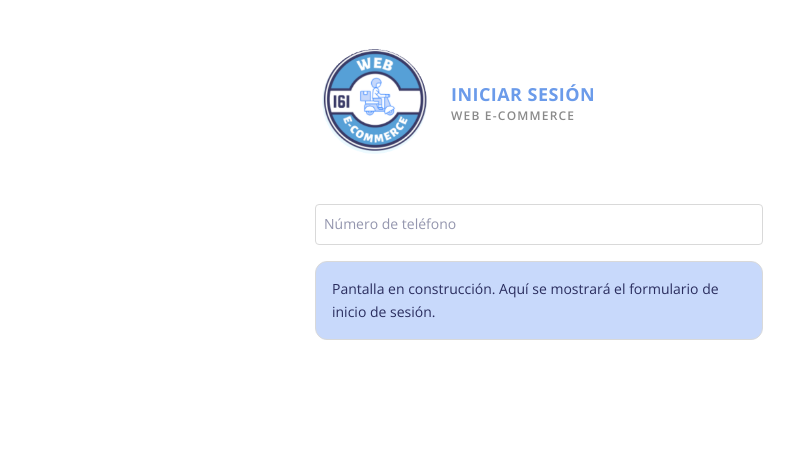
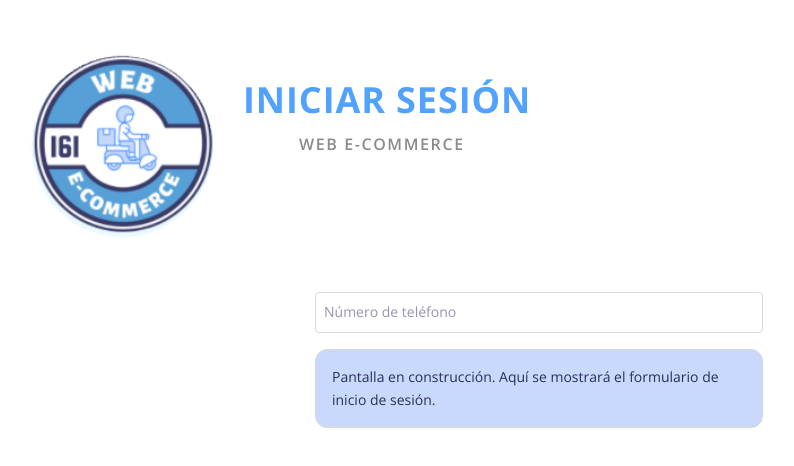
Before and after one commit to CETis-161-PROGRAMACION/ecommerce, a React (Vite) app: page /iniciar-sesion in a window 1280 px wide. Shown: the top 466 px of the page, without its empty margins (101-895 px from the left). Built offline with nearby package versions, Linux system fonts and the light colour scheme.

Commit message:
fix: update header

```diff
--- a/src/components/layout/AuthLayout.tsx
+++ b/src/components/layout/AuthLayout.tsx
@@ -9,14 +9,14 @@ interface AuthLayoutProps {
 export function AuthLayout({ title, children }: AuthLayoutProps) {
   return (
     <div className="flex min-h-screen flex-col items-center px-6 py-10">
-      <header className="mb-10 flex w-full max-w-md items-center gap-4">
+      <header className="mb-10 flex w-full px-24 max-w items-start gap-4">
         <Logo className="h-14 w-14 shrink-0" />
-        <img src="/src/assets/images/logo_e-commerce.png" alt="Logo" className="mb-1 h-30 w-auto" />
+        <img src="/src/assets/images/logo_e-commerce.png" alt="Logo" className="mb-1 h-52 w-auto" />
         <div className="min-w-0">
-          <h1 className="text-lg font-bold uppercase tracking-wide text-brand-400">
+          <h1 className="text-4xl mt-10 font-bold uppercase tracking-wide text-blue-400 ">
             {title}
           </h1>
-          <p className="text-xs font-semibold uppercase tracking-widest text-ink-muted">
+          <p className="text-md mt-3 ml-14 font-semibold uppercase tracking-widest text-ink-muted">
             Web E-commerce
           </p>
         </div>
--- a/src/index.css
+++ b/src/index.css
@@ -1,4 +1,8 @@
 @import 'tailwindcss';
+
+.message {
+  @apply rounded-xl border border-line bg-brand-100 p-4 text-sm leading-relaxed text-navy-900
+}
 
 @theme {
   --font-sans: 'Open Sans', system-ui, sans-serif;
--- a/src/pages/login/LoginPage.tsx
+++ b/src/pages/login/LoginPage.tsx
@@ -14,7 +14,7 @@ export function LoginPage() {
   return (
     <AuthLayout title="Iniciar sesión">
       <input type="text" placeholder="Número de teléfono" className="mb-4 w-full rounded border border-line p-2 text-sm leading-relaxed text-navy-900" />
-      <p className="rounded-xl border border-line bg-brand-100 p-4 text-sm leading-relaxed text-navy-900">
+      <p className="message">
         Pantalla en construcción. Aquí se mostrará el formulario de inicio de
         sesión.
       </p>
```
